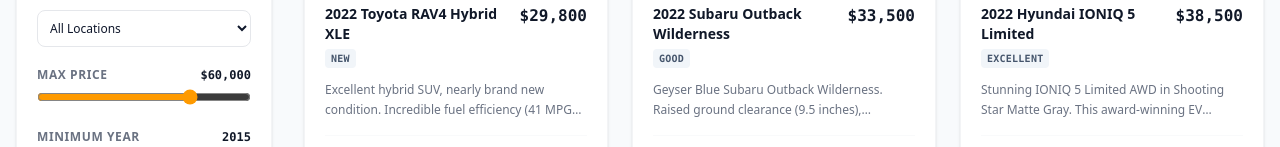
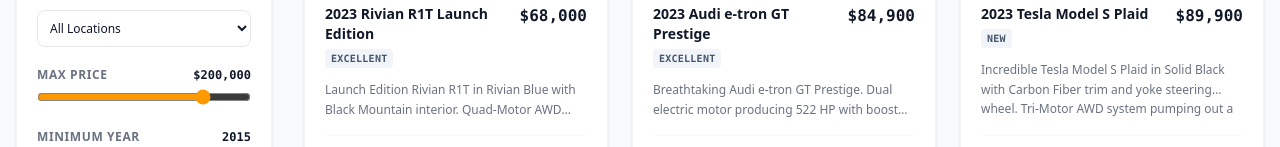
Before and after one commit to siddhardha531/automotive-marketplace, a React (Vite) app: page / in a window 1280 px wide. Shown: the part 748-895 px from the top of the page. Built offline with nearby package versions, Linux system fonts and the light colour scheme.

Commit message:
Update BuyerPortal.tsx

```diff
--- a/src/components/BuyerPortal.tsx
+++ b/src/components/BuyerPortal.tsx
@@ -29,7 +29,7 @@
   const [searchTerm, setSearchTerm] = useState('');
   const [selectedType, setSelectedType] = useState<VehicleType | 'all'>('all');
   const [selectedCondition, setSelectedCondition] = useState<VehicleCondition | 'all'>('all');
-  const [maxPrice, setMaxPrice] = useState<number>(60000);
+  const [maxPrice, setMaxPrice] = useState<number>(200000);
   const [minYear, setMinYear] = useState<number>(2015);
   const [selectedLocation, setSelectedLocation] = useState<string>('all');
   const [sortBy, setSortBy] = useState<'price_asc' | 'price_desc' | 'year_desc' | 'mileage_asc'>('year_desc');
@@ -279,8 +279,8 @@
               <input
                 type="range"
                 min={5000}
-                max={80000}
-                step={1000}
+                max={250000}
+                step={2000}
                 value={maxPrice}
                 onChange={e => setMaxPrice(parseInt(e.target.value))}
                 className="w-full accent-amber-500"
```
